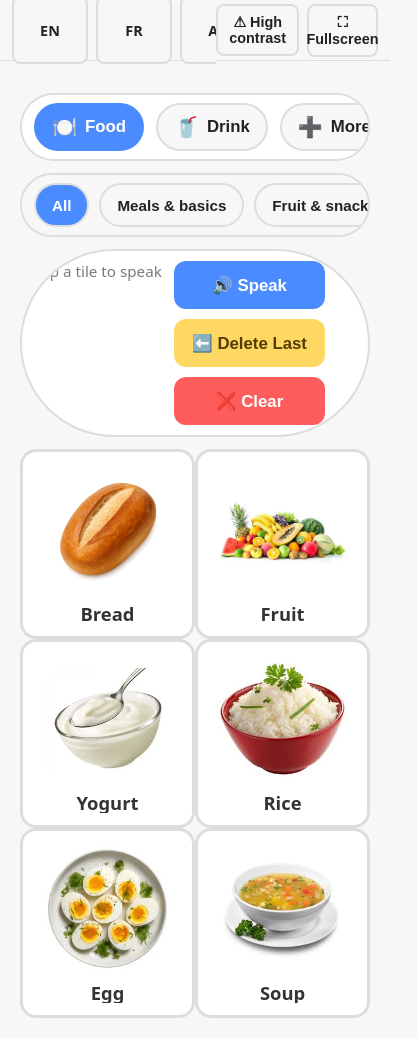
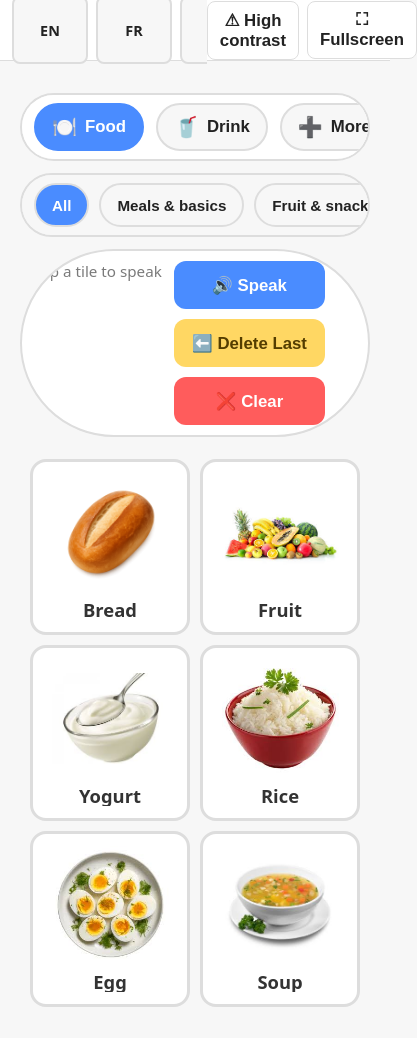
Before and after one commit to ingemedical16/aac-app, a Next.js app in the folder apps/frontend/: page / in a window 390 px wide. Shown: the whole page, 417 px wide, since content can reach past the window. Built offline with nearby package versions, Linux system fonts and the light colour scheme.

Commit message:
phase2: design system, RTL/HC support, responsive board

```diff
--- a/apps/frontend/src/components/AppHeader/AppHeader.module.scss
+++ b/apps/frontend/src/components/AppHeader/AppHeader.module.scss
@@ -1,29 +1,18 @@
 @use "../../styles/breakpoints.scss" as *;
 
-/* ---------------------------------------
-   HEADER WRAPPER
----------------------------------------- */
 .header {
   display: flex;
   align-items: center;
   justify-content: space-between;
+  flex-direction: var(--flex-row-dir);
   direction: var(--dir);
 
-  background: var(--bg);
+  background: var(--header-bg);
   color: var(--text);
 
   height: 60px;
   padding: 0 var(--padding-md);
-
-  flex-direction: var(--flex-row-dir);
-  direction: var(--dir);
-
   border-bottom: 1px solid var(--border);
-
-  transition:
-    background 0.2s ease,
-    border-color 0.2s ease,
-    color 0.2s ease;
 
   @include respond(tablet-portrait) {
     height: 70px;
@@ -32,81 +21,44 @@
 
   @include respond(desktop) {
     height: 80px;
-    padding: 0 calc(var(--padding-lg) * 1.5);
   }
 }
 
-/* ---------------------------------------
-   LEFT + RIGHT GROUPS
----------------------------------------- */
 .left,
 .right {
   display: flex;
+  gap: var(--gap-sm);
   align-items: center;
-  gap: var(--gap-sm);
   min-width: 96px;
-
-  direction: var(--dir);
-
-  @include respond(desktop) {
-    gap: var(--gap-md);
-    min-width: 120px;
-  }
 }
 
-/* ---------------------------------------
-   CENTER TITLE
----------------------------------------- */
 .center {
   flex: 1;
   text-align: center;
-
   font-size: var(--font-size-lg);
   font-weight: var(--font-weight-bold);
-  color: var(--text);
-
   white-space: nowrap;
   overflow: hidden;
   text-overflow: ellipsis;
-
-  @include respond(tablet-portrait) {
-    font-size: var(--font-size-xl);
-  }
 }
 
-/* ---------------------------------------
-   HEADER BUTTONS
----------------------------------------- */
-/* ---------------------------------------
-   HEADER BUTTONS (NORMALIZED)
----------------------------------------- */
 .btn {
   display: inline-flex;
   align-items: center;
   justify-content: center;
 
-  min-height: 48px;
-  min-width: 48px;
-
   padding: var(--padding-sm) var(--padding-md);
   border-radius: var(--radius-sm);
+  border: 1px solid var(--border);
 
-  background: var(--bg);
+  background: var(--tile-bg);
   color: var(--text);
 
-  border: 2px solid var(--border);
+  font-size: var(--font-size-md);
+  font-weight: var(--font-weight-bold);
+  cursor: pointer;
 
-  font-size: var(--font-size-sm);
-  font-weight: var(--font-weight-bold);
-
-  cursor: pointer;
-  user-select: none;
-
-  transition:
-    background 0.2s ease,
-    border-color 0.2s ease,
-    color 0.2s ease,
-    transform 0.1s ease;
+  transition: background 0.2s, border-color 0.2s, transform 0.1s;
 
   &:hover {
     background: var(--bg-hover);
@@ -117,20 +69,9 @@
     transform: scale(0.96);
   }
 
-  /* ACTIVE (TOGGLE ON) */
   &.active {
     background: var(--accent);
     color: var(--accent-text);
     border-color: var(--accent);
-
-    &:hover {
-      background: var(--accent-hover);
-      border-color: var(--accent-hover);
-    }
-  }
-
-  @include respond(tablet-portrait) {
-    font-size: var(--font-size-md);
-    padding: var(--padding-md) var(--padding-lg);
   }
 }
--- a/apps/frontend/src/components/Board/Board.module.scss
+++ b/apps/frontend/src/components/Board/Board.module.scss
@@ -1,58 +1,14 @@
 @use "@/styles/breakpoints.scss" as *;
 
 .board {
-  /* spacing requirement: 10–20px */
-  --gap: clamp(
-    var(--board-gap-min),
-    1.6vw,
-    var(--board-gap-max)
-  );
-
-  --padding: clamp(
-    var(--board-padding-min),
-    1.6vw,
-    var(--board-padding-max)
-  );
-
-  background: transparent;
-
   display: grid;
-  gap: var(--gap);
-  padding: var(--padding);
+  gap: clamp(10px, 1.6vw, 20px);
+  padding: clamp(10px, 1.6vw, 20px);
 
   direction: var(--dir);
 
-  /* IMPORTANT: auto-fit prevents vertical stacking */
-  grid-template-columns: repeat(
-    auto-fit,
-    minmax(var(--tile-min), 1fr)
-  );
-
-  /* Stable row height */
+  grid-template-columns: repeat(auto-fit, minmax(var(--tile-min), 1fr));
   grid-auto-rows: minmax(var(--tile-row-min), 1fr);
 
   align-content: start;
-  justify-items: stretch;
-  align-items: stretch;
-
-  /* Breakpoints */
-  @include respond(tablet-portrait) {
-    --tile-min: var(--tile-min-tablet);
-  }
-
-  @include respond(tablet-landscape) {
-    --tile-min: var(--tile-min-landscape);
-  }
-
-  @include respond(desktop) {
-    --tile-min: var(--tile-min-desktop);
-  }
-
-  @include respond(wide) {
-    --tile-min: var(--tile-min-wide);
-  }
-
-  @include respond(ultra) {
-    --tile-min: var(--tile-min-ultra);
-  }
 }
--- a/apps/frontend/src/components/LanguageSwitcher/LanguageSwitcher.module.scss
+++ b/apps/frontend/src/components/LanguageSwitcher/LanguageSwitcher.module.scss
@@ -3,45 +3,25 @@
 /* =================================================
    LANGUAGE SWITCHER
 ================================================= */
+
 .switcher {
   display: flex;
   flex-direction: var(--flex-row-dir);
-  align-items: center;
-
   gap: var(--gap-sm);
   direction: var(--dir);
 
   overflow-x: auto;
-  -webkit-overflow-scrolling: touch;
-
   padding-block: var(--padding-sm);
-
-  scrollbar-width: thin;
-  scrollbar-color: var(--border) transparent;
-
-  &::-webkit-scrollbar {
-    height: 6px;
-  }
-
-  &::-webkit-scrollbar-thumb {
-    background: var(--border);
-    border-radius: 999px;
-  }
 }
 
-/* =================================================
-   LANGUAGE BUTTON
-================================================= */
 .switcher a {
   display: inline-flex;
   align-items: center;
   justify-content: center;
-
   min-width: 48px;
   min-height: 48px;
 
   padding: var(--padding-sm) var(--padding-md);
-
   border-radius: var(--radius-sm);
   border: 2px solid var(--border);
 
@@ -50,15 +30,9 @@
 
   font-size: var(--font-size-sm);
   font-weight: var(--font-weight-bold);
+  text-decoration: none;
 
-  text-decoration: none;
-  cursor: pointer;
-  user-select: none;
-
-  transition:
-    background 0.2s ease,
-    border-color 0.2s ease,
-    transform 0.1s ease;
+  transition: background 0.2s, border-color 0.2s, transform 0.1s;
 
   &:hover {
     background: var(--bg-hover);
@@ -68,23 +42,10 @@
   &:active {
     transform: scale(0.96);
   }
-
-  @include respond(tablet-portrait) {
-    font-size: var(--font-size-md);
-    padding: var(--padding-md) var(--padding-lg);
-  }
 }
 
-/* =================================================
-   ACTIVE LANGUAGE
-================================================= */
 .switcher a.active {
   background: var(--accent);
   color: var(--accent-text);
   border-color: var(--accent);
-
-  &:hover {
-    background: var(--accent-hover);
-    border-color: var(--accent-hover);
-  }
 }
--- a/apps/frontend/src/styles/globals.scss
+++ b/apps/frontend/src/styles/globals.scss
@@ -1,4 +1,6 @@
 @import "./variables.scss";
+
+
 
 
 /* =====================================================
--- a/apps/frontend/src/styles/variables.scss
+++ b/apps/frontend/src/styles/variables.scss
@@ -1,20 +1,15 @@
 :root {
-  /* =====================================================
-     DIRECTION & LAYOUT (DEFAULT = LTR)
-  ===================================================== */
+  /* =========================
+     DIRECTION (DEFAULT LTR)
+  ========================== */
   --dir: ltr;
-
-  --text-align-start: left;
-  --text-align-end: right;
-
   --flex-row-dir: row;
   --flex-row-reverse-dir: row-reverse;
-
   --icon-scale-x: 1;
 
-  /* =====================================================
-     COLORS — NORMAL MODE
-  ===================================================== */
+  /* =========================
+     COLORS – NORMAL MODE
+  ========================== */
   --bg: #f7f7f7;
   --bg-hover: #eef4ff;
 
@@ -30,7 +25,6 @@
 
   --header-bg: #ffffff;
 
-  /* Accent */
   --accent: #4a8cff;
   --accent-hover: #3c70d8;
   --accent-text: #ffffff;
@@ -41,9 +35,9 @@
   --warning: #ffd763;
   --warning-hover: #f1c652;
 
-  /* =====================================================
+  /* =========================
      TYPOGRAPHY
-  ===================================================== */
+  ========================== */
   --font-size-sm: 0.9rem;
   --font-size-md: 1.05rem;
   --font-size-lg: 1.2rem;
@@ -52,9 +46,9 @@
   --font-weight-normal: 500;
   --font-weight-bold: 700;
 
-  /* =====================================================
+  /* =========================
      SPACING & SHAPE
-  ===================================================== */
+  ========================== */
   --radius-sm: 8px;
   --radius-md: 12px;
   --radius-lg: 16px;
@@ -67,50 +61,40 @@
   --padding-md: 12px;
   --padding-lg: 16px;
 
-  /* =====================================================
-     BOARD / TILE BASELINES
-  ===================================================== */
+  /* =========================
+     BOARD / TILE
+  ========================== */
   --tile-size: 120px;
   --tile-min: 120px;
   --tile-row-min: 120px;
 }
 
-/* =====================================================
-   RTL MODE (Arabic)
-===================================================== */
+/* =========================
+   RTL MODE
+========================= */
 body.rtl {
   --dir: rtl;
-
-  --text-align-start: right;
-  --text-align-end: left;
-
   --flex-row-dir: row-reverse;
   --flex-row-reverse-dir: row;
-
   --icon-scale-x: -1;
 }
 
-/* =====================================================
-   LTR MODE (Explicit)
-===================================================== */
+/* =========================
+   LTR MODE (EXPLICIT)
+========================= */
 body.ltr {
   --dir: ltr;
-
-  --text-align-start: left;
-  --text-align-end: right;
-
   --flex-row-dir: row;
   --flex-row-reverse-dir: row-reverse;
-
   --icon-scale-x: 1;
 }
 
-/* =====================================================
-   HIGH CONTRAST MODE (AAC)
-===================================================== */
+/* =========================
+   HIGH CONTRAST (AAC)
+========================= */
 body.hc {
-  --bg: #000000;
-  --bg-hover: #111111;
+  --bg: #000;
+  --bg-hover: #111;
 
   --border: #ffeb3b;
   --border-hover: #ffee58;
@@ -118,15 +102,15 @@ body.hc {
   --text: #ffeb3b;
   --text-muted: #ffe082;
 
-  --tile-bg: #000000;
-  --tile-bg-hover: #111111;
+  --tile-bg: #000;
+  --tile-bg-hover: #111;
   --tile-border: #ffeb3b;
 
-  --header-bg: #000000;
+  --header-bg: #000;
 
   --accent: #ffeb3b;
   --accent-hover: #ffe082;
-  --accent-text: #000000;
+  --accent-text: #000;
 
   --danger: #ffeb3b;
   --danger-hover: #ffe082;
@@ -135,9 +119,9 @@ body.hc {
   --warning-hover: #ffe082;
 }
 
-/* =====================================================
-   BIG BUTTON MODE (Motor accessibility)
-===================================================== */
+/* =========================
+   BIG BUTTON MODE
+========================= */
 body.big {
   --font-size-sm: 1rem;
   --font-size-md: 1.2rem;
```
Also changed, not shown: apps/frontend/src/styles/breakpoints.scss (+5 -13 lines).
